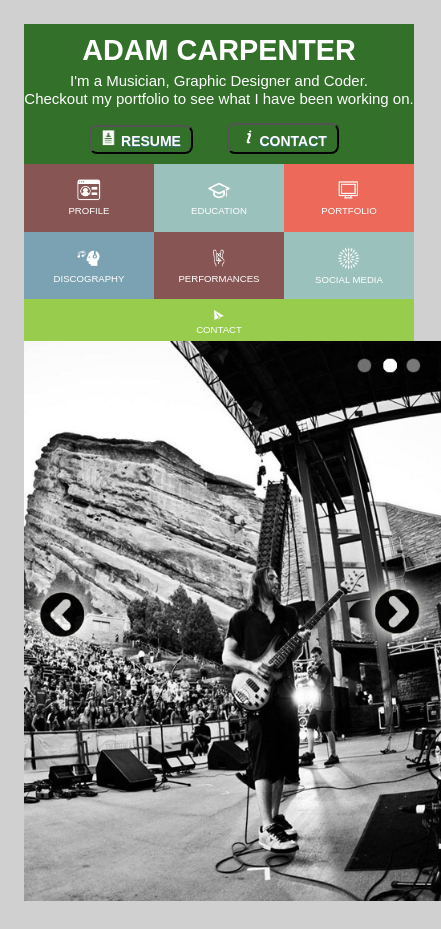
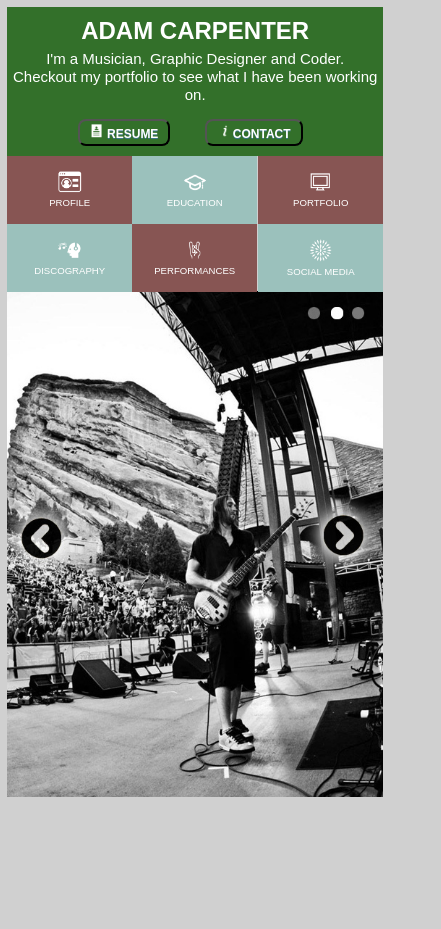
Before and after one commit to Adamj1232/ac-comp-challenge-1, a plain HTML site: page index.html in a window 390 px wide. Shown: the whole page, 441 px wide, since content can reach past the window. After the commit the page ends 844 px from the top, so only its background shows below. Drawn offline with Linux system fonts and the light colour scheme.

Commit message:
final-ish

```diff
--- a/styles.css
+++ b/styles.css
@@ -2,24 +2,25 @@ body {
   display: flex;
   margin: 0px;
   background-color: #D0D0D0;
-  border: 24px solid #D0D0D0;
+  border: 15px solid #D0D0D0;
   font-family: sans-serif;
-  width:96.5vw;
-  height:790px;
+  width:auto;
+  height:95vh;
   flex: 1;
 }
 
 h2 {
   font-size: 180%;
-  margin: 45px 0px 0px 30px;
+  margin: 35px 0px 0px 30px;
   color: #ffffff;
 }
 
 p {
   margin-left: 30px;
+  margin-bottom: 10px;
   color: #ffffff;
   line-height: 26px;
-  font-size: 120%;
+  font-size: 100%;
 }
 
 section {
@@ -51,9 +52,9 @@ button {
 	cursor:pointer;
 	color:#ffffff;
 	font-family:Arial;
-	font-size:16px;
+	font-size:12px;
 	font-weight:bold;
-	padding:8px 30px;
+	padding:8px 25px;
 	text-decoration:none;
 	text-shadow:0px 1px 0px #3d768a;
 }
@@ -72,11 +73,11 @@ Button:active {
 }
 
 .resumeb {
-  width: 16px;
+  width: 14px;
 }
 
 .contactb {
-  width: 20px;
+  width: 16px;
 }
 
 .title-box {
@@ -96,13 +97,13 @@ Button:active {
 
 .photo {
   justify-content: flex-end;
-  width: 20%;
-  height: 100%;
+  width: 20vw;
+  height: 100vh;
 }
 
 .resize {
-  height:100%;
-  width:107%;
+  height:95vh;
+  width:42.5vw;
 }
 
 .image {
@@ -145,26 +146,35 @@ Button:active {
   background-color: #97CC4D;
 }
 
-@media screen and (max-width: 1050px) {
+@media screen and (max-width: 1080px) {
   body {
     height: 100vh;
-    width: 100vw;
+    width: auto;
   }
 
   section {
-    width:47%;
-    height: 100%;
+    width:34vw;
+    height: 96vh;
     display: flex;
     flex-wrap: wrap;
   }
 
   button {
-    padding: 9px 24px;
+    padding: 9px 22px;
+  }
+
+  h2 {
+    margin-top: 20px;
   }
 
   p {
     margin-bottom: 5px;
     margin-left: 10px;
+    margin-top: 10px;
+  }
+
+  button {
+    	padding:5px 20px;
   }
 
   .box {
@@ -180,25 +190,29 @@ Button:active {
   }
 
   .image {
-    width: 55px;
+    width: 40px;
   }
 
   .imageSet {
-    width: 35px;
+    width: 20px;
   }
 
   .imageSet2 {
-    width: 45px;
+    width: 30px;
   }
 
-  .photo {
-    width: 30vw;
-    height: 100%;
+  .resize {
+    height:96vh;
+    width:65vw;
   }
 
-@media screen and (max-width: 900px) {
+  .resume {
+    margin-left: 0px;
+  }
+
+@media screen and (max-width: 860px) {
   section {
-    width: 100vw;
+    width: 96vw;
     flex-direction: row;
     height: auto;
   }
@@ -231,12 +245,13 @@ Button:active {
     margin-bottom: 10px;
   }
 
-  img .resize {
-    height: 100px;
-  }
+.resize {
+    height: auto;
+    width: 96vw;
+    }
 
   .box {
-    width: 16.66vw;
+    width: 16.666%;
     height: 10vh;
   }
 
@@ -267,7 +282,7 @@ Button:active {
   }
 
   .box8 {
-    width: 100vw;
+    width: 100%;
     order:1;
     height: 5vh;
   }
@@ -317,7 +332,11 @@ Button:active {
   }
 }
 
-@media screen and (max-width: 575px) {
+@media screen and (max-width: 680px) {
+  body {
+    border: 7px solid #D0D0D0;
+  }
+
   p {
     font-size: 15px;
     margin-bottom: 5px;
@@ -329,34 +348,48 @@ Button:active {
   h2 {
     margin-left: 0px;
     margin-top: 10px;
+    font-size: 24px;
   }
+
   figcaption {
     margin-top:0px;
     font-size: 60%;
   }
+
   button {
     padding: 3px 10px;
     margin: 10px;
-    font-size: 14px;
+    font-size: 12px;
   }
+
+  section {
+    width: 96.5vw;
+  }
+
   button.resume {
     margin-left: 0px;
   }
+
   article.title-box {
     margin-left: 0;
     height: auto;
   }
+
   .box {
-    width: 33.333vw;
+    width: 33.333%;
     height: 8vh;
   }
+
   .title-box {
     text-align: center;
   }
+
+  .resize {
+    width: 96.5vw;
+  }
+
   .box8 {
-    width: 100vw;
-    order:1;
-    height: 5vh;
+    height: 0px;
   }
 
   .image {
@@ -370,4 +403,12 @@ Button:active {
   .imageSet2 {
     width: 25px;
   }
+
+  .box4 {
+    background-color: #875553;
+  }
+
+  .box5 {
+    background-color: #9BC1BC;
+  }
 }
```
